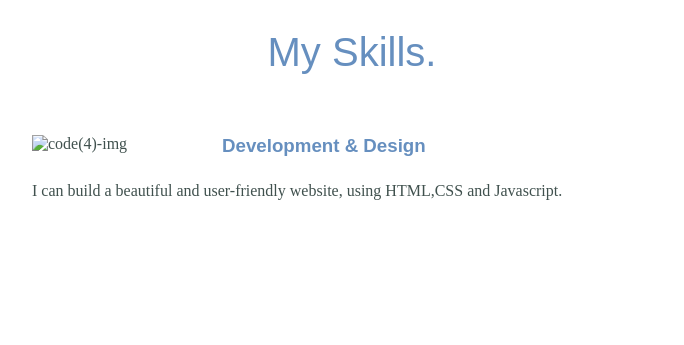
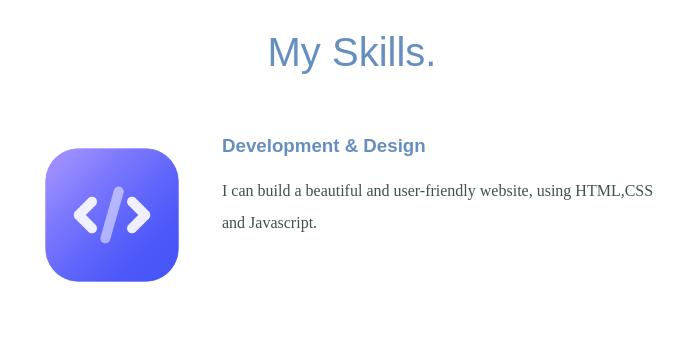
Before and after one commit to Debilami/My-personal-site, a plain HTML site: page index.html in a window 1280 px wide. Shown: the part 1380-1725 px from the top of the page, without its empty margins (288-972 px from the left). Drawn offline with Linux system fonts and the light colour scheme; a web font is replaced by a local one.

Commit message:
code(4).png

```diff
--- a/index.html
+++ b/index.html
@@ -31,7 +31,7 @@
       <div class="skills">
         <h2>My Skills.</h2>
         <div class="skill-row">
-          <img class="code-img" src="image\code (4).png" alt="code(4)-img">
+          <img class="code-img" src="code (4).png" alt="code(4)-img">
           <h3> Development & Design</h3>
           <p>I can build a beautiful and user-friendly website, using HTML,CSS and Javascript.</p>
         </div> <br>
```
